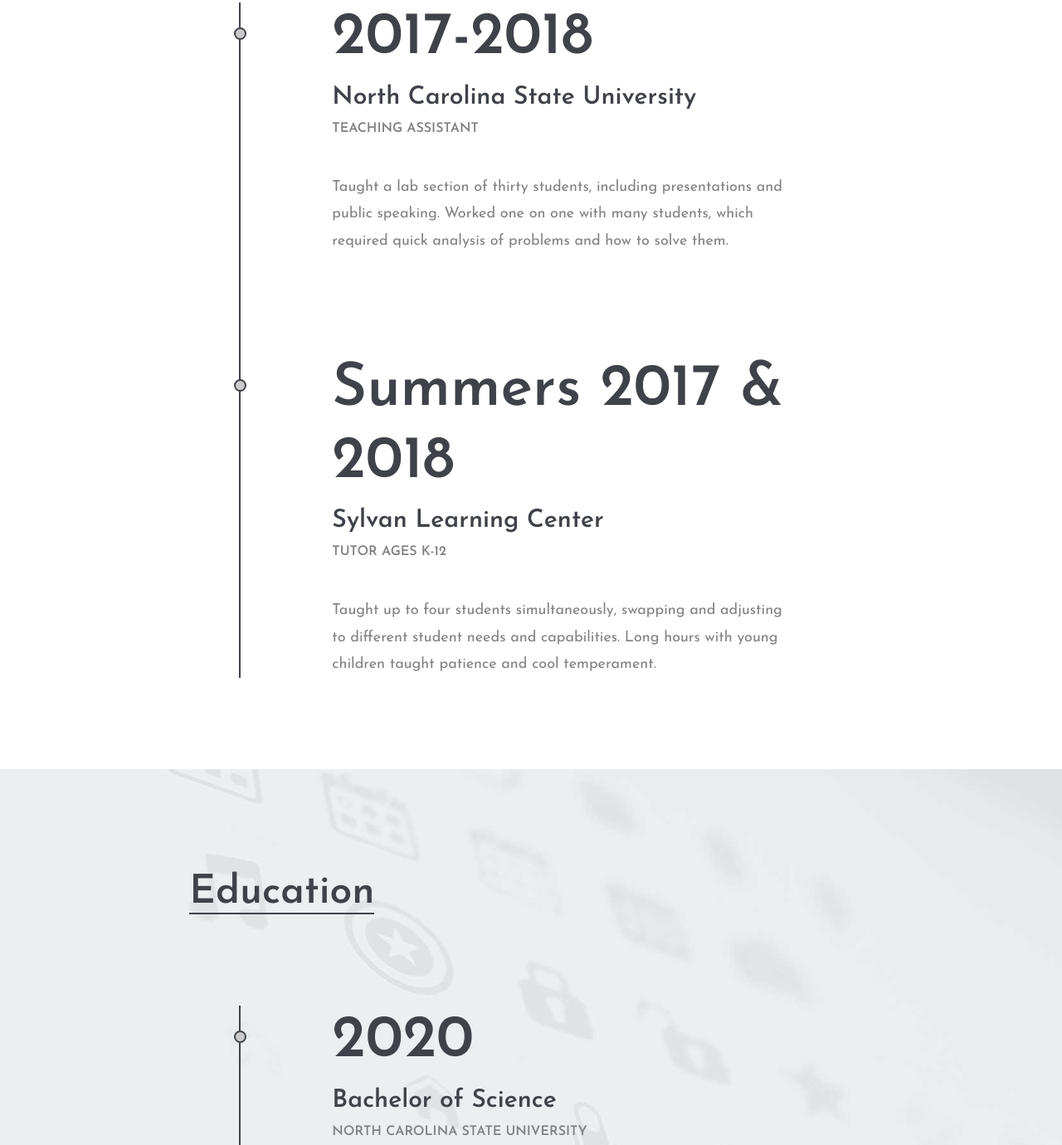
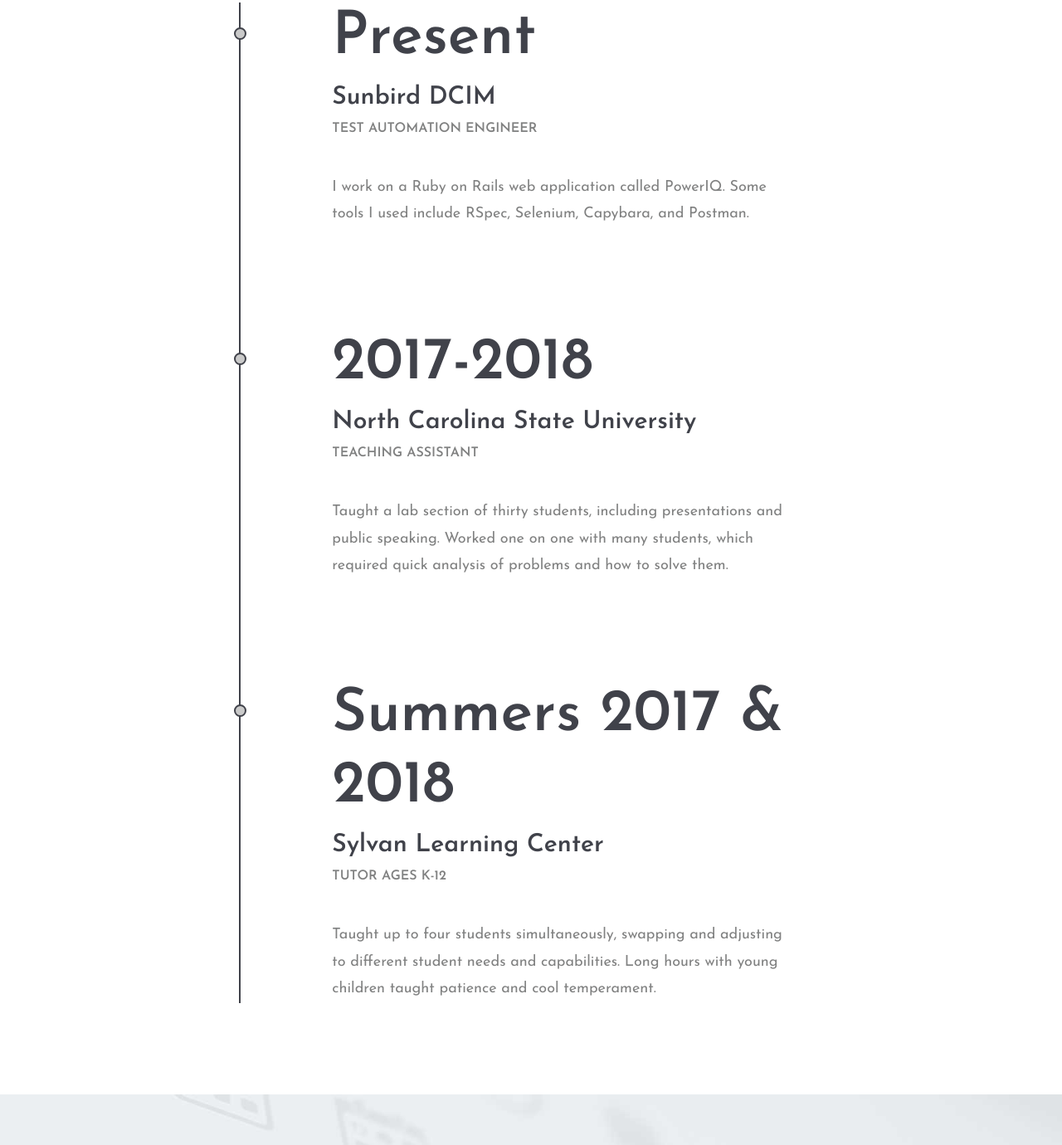
Before and after one commit to jmmacdo4/jmmacdo4.github.io, a plain HTML site: page index.html in a window 1280 px wide. Shown: the part 1860-3240 px from the top of the page at 83% size. Drawn offline with Linux system fonts and the light colour scheme.

Commit message:
Updating resume

```diff
--- a/index.html
+++ b/index.html
@@ -113,6 +113,12 @@
 					</div>
 					<ul class="resume-list">
 						<li>
+							<h2>Present</h2>
+							<h3>Sunbird DCIM</h3>
+							<h4>Test Automation Engineer</h4>
+							<p>I work on a Ruby on Rails web application called PowerIQ. Some tools I used include RSpec, Selenium, Capybara, and Postman.</p>
+						</li>
+						<li>
 							<h2>2017-2018</h2>
 							<h3>North Carolina State University</h3>
 							<h4>Teaching Assistant</h4>
@@ -143,11 +149,11 @@
 					</div>
 					<ul class="resume-list">
 						<li>
-							<h2>2020</h2>
-							<h3>Bachelor of Science</h3>
+							<h2>2020/2021</h2>
+							<h3>Bachelor of Science and Master of Computer Science</h3>
                             <h4>North Carolina State University</h4>
                             <h4>GPA: 4.0</h4>
-							<p>I am pursing a Bachelor's degree in Computer Science at NC State. I am currently in my junior year,
+							<p>I am currently on the Accelerated Bachelor's/Master's track at NC State. I am currently in my junior year,
                                 and am enrolled in Software Engineering. I have completed classes such as C and Software Tools,
                                 Operating Systems, Assembly Language Programming, Java 1 & 2, and Data Structures.
                             </p>
```
Also changed, not shown: 1 other file.
